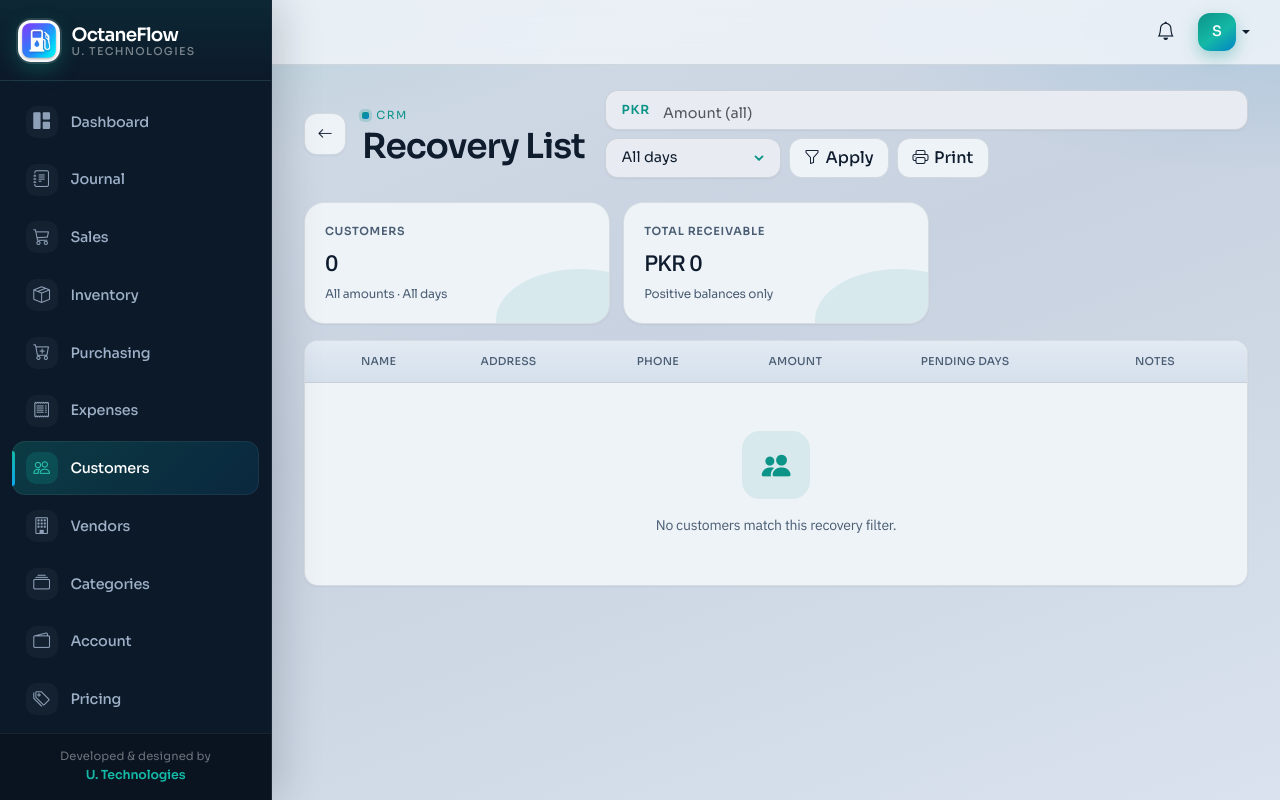
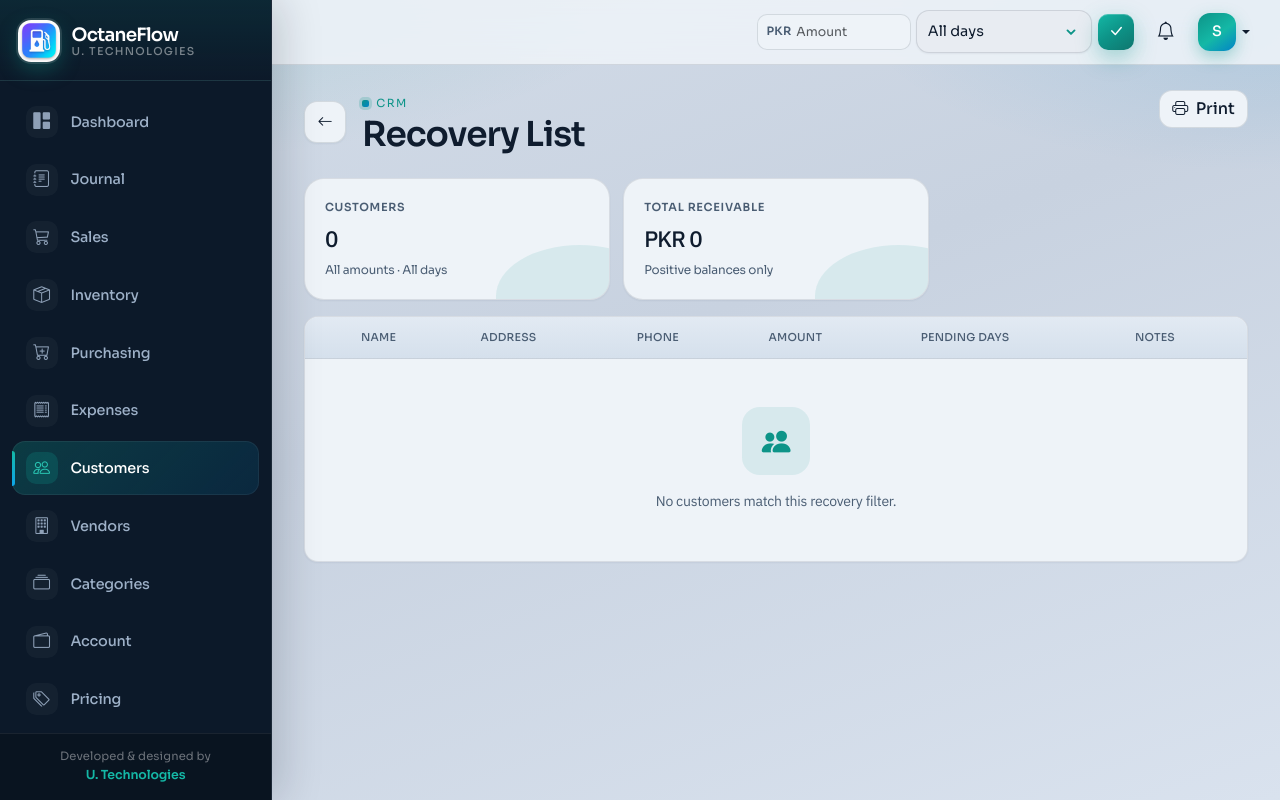
Before and after one commit to UsmanLatif112/Mian_Brothers, a Flask app: page /customers/recover in a window 1280 px wide. Run offline with Flask 3, Linux system fonts and the light colour scheme; the visitor is signed in with stand-in values (Sample User, id 1); data that the repository does not hold is empty; some libraries are stand-ins or nearby versions.

Commit message:
feat: Enhance recovery list template with topbar filters for improved user interaction
- Introduced a new topbar filter form allowing users to specify minimum receivable amounts and overdue days directly from the recovery list interface.
- Streamlined the layout by removing the previous toolbar form and integrating filter options into the topbar for better accessibility.
- Added JavaScript functionality to automatically submit the form when the days filter is changed, enhancing user experience.
- Updated CSS styles for the new filter elements to ensure consistent design and usability across the template.

```diff
--- a/app/templates/customers/recover.html
+++ b/app/templates/customers/recover.html
@@ -2,8 +2,35 @@
 
 {% block title %}Recovery List — OctaneFlow{% endblock %}
 
+{% block topbar_filters %}
+<form method="GET" class="topbar-filters" id="recover-filter-form" data-allow-multi-submit="1" action="{{ url_for('customers.recover') }}">
+    <div class="topbar-recover-amount" title="Minimum receivable (leave empty for all)">
+        <span class="topbar-recover-prefix">PKR</span>
+        <input type="number" step="0.01" min="0" name="min_amount" id="recover-min-amount"
+               class="form-control form-control-custom topbar-recover-input"
+               value="{{ min_amount or '' }}" placeholder="Amount" aria-label="Minimum receivable">
+    </div>
+    <select name="days" id="recover-days" class="form-select form-control-custom topbar-filter-select" aria-label="Pending days">
+        {% for value, label in days_choices %}
+        <option value="{{ value }}" {% if days_filter == value %}selected{% endif %}>{{ label }}</option>
+        {% endfor %}
+    </select>
+    <button type="submit" class="btn btn-primary-custom topbar-filter-apply" title="Apply">
+        <i class="bi bi-check-lg"></i>
+    </button>
+</form>
+<script>
+(function () {
+    const form = document.getElementById('recover-filter-form');
+    const days = document.getElementById('recover-days');
+    if (!form || !days) return;
+    days.addEventListener('change', function () { form.submit(); });
+})();
+</script>
+{% endblock %}
+
 {% block content %}
-<header class="page-header mb-4 no-print recover-page-header">
+<header class="page-header mb-4 no-print">
     <div class="page-header-row">
         <div class="page-header-text d-flex align-items-center gap-3 min-w-0">
             <a href="{{ url_for('customers.index') }}" class="btn-back" title="Back to Customers"><i class="bi bi-arrow-left"></i></a>
@@ -13,25 +40,9 @@
             </div>
         </div>
         <div class="page-header-actions">
-            <form method="GET" action="{{ url_for('customers.recover') }}" class="recover-toolbar" data-allow-multi-submit="1">
-                <div class="input-group recover-toolbar-amount">
-                    <span class="input-group-text">PKR</span>
-                    <input type="number" step="0.01" min="0" class="form-control form-control-custom"
-                           name="min_amount" value="{{ min_amount or '' }}"
-                           placeholder="Amount (all)" aria-label="Minimum receivable">
-                </div>
-                <select name="days" class="form-select form-control-custom recover-toolbar-days" aria-label="Pending days">
-                    {% for value, label in days_choices %}
-                    <option value="{{ value }}" {% if days_filter == value %}selected{% endif %}>{{ label }}</option>
-                    {% endfor %}
-                </select>
-                <button type="submit" class="btn btn-outline-secondary recover-toolbar-btn" title="Apply filters">
-                    <i class="bi bi-funnel"></i><span class="btn-label"> Apply</span>
-                </button>
-                <button type="button" class="btn btn-outline-secondary recover-toolbar-btn" id="recover-print-btn" title="Print recovery list">
-                    <i class="bi bi-printer"></i><span class="btn-label"> Print</span>
-                </button>
-            </form>
+            <button type="button" class="btn btn-outline-secondary" id="recover-print-btn" title="Print recovery list">
+                <i class="bi bi-printer me-1"></i><span class="btn-label"> Print</span>
+            </button>
         </div>
     </div>
 </header>
@@ -171,76 +182,42 @@
 
 {% block scripts %}
 <style>
-/* One toolbar row: amount + days + Apply + Print — same height */
-.recover-page-header .page-header-row {
-    align-items: center;
-}
-.recover-toolbar {
-    display: flex;
-    flex-wrap: wrap;
-    align-items: center;
-    gap: 0.5rem;
-}
-.recover-toolbar-amount {
-    width: 11.5rem;
-    flex: 0 0 auto;
-    height: 2.5rem;
-}
-.recover-toolbar-amount > .input-group-text,
-.recover-toolbar-amount > .form-control {
-    height: 100%;
-}
-.recover-toolbar-days,
-.recover-toolbar .ts-wrapper.recover-toolbar-days,
-.recover-toolbar .ts-wrapper.of-select {
-    width: 11rem;
-    min-width: 11rem;
-    flex: 0 0 auto;
-    height: 2.5rem !important;
-    margin: 0;
-}
-.recover-toolbar select.recover-toolbar-days {
-    height: 2.5rem;
-    min-height: 2.5rem;
-    padding-top: 0;
-    padding-bottom: 0;
-}
-.recover-toolbar .ts-wrapper {
-    height: 2.5rem !important;
-}
-.recover-toolbar .ts-wrapper .ts-control {
-    height: 2.5rem !important;
-    min-height: 2.5rem !important;
-    display: flex !important;
-    align-items: center;
-    padding-top: 0 !important;
-    padding-bottom: 0 !important;
-}
-.recover-toolbar-btn {
-    height: 2.5rem;
-    min-height: 2.5rem;
+/* Topbar amount chip — matches period / working-date filter height */
+.topbar-recover-amount {
     display: inline-flex;
     align-items: center;
-    justify-content: center;
-    gap: 0.35rem;
-    padding: 0 0.9rem;
-    white-space: nowrap;
-    flex: 0 0 auto;
+    gap: 0.3rem;
+    height: 36px;
+    padding: 0 0.35rem 0 0.55rem;
+    border-radius: 10px;
+    border: 1px solid var(--border-color);
+    background: var(--card-bg);
 }
-@media (max-width: 767.98px) {
-    .recover-toolbar {
-        width: 100%;
-    }
-    .recover-toolbar-amount,
-    .recover-toolbar-days,
-    .recover-toolbar .ts-wrapper {
-        width: 100%;
-        min-width: 0;
-        flex: 1 1 100%;
-    }
-    .recover-toolbar-btn {
-        flex: 1 1 auto;
-    }
+.topbar-recover-prefix {
+    flex-shrink: 0;
+    font-size: 0.72rem;
+    font-weight: 600;
+    color: var(--text-secondary);
+    letter-spacing: 0.02em;
+}
+.topbar-recover-input {
+    width: 6.75rem !important;
+    min-width: 0;
+    height: 32px !important;
+    padding: 0 !important;
+    border: none !important;
+    background: transparent !important;
+    box-shadow: none !important;
+    font-size: 0.78rem !important;
+    font-weight: 500;
+    color: var(--text-primary);
+}
+.topbar-recover-input:focus {
+    outline: none;
+    box-shadow: none !important;
+}
+.topbar-filters .ts-wrapper.of-select-filter {
+    min-width: 8.5rem;
 }
 
 .recover-notes-cell {
```
